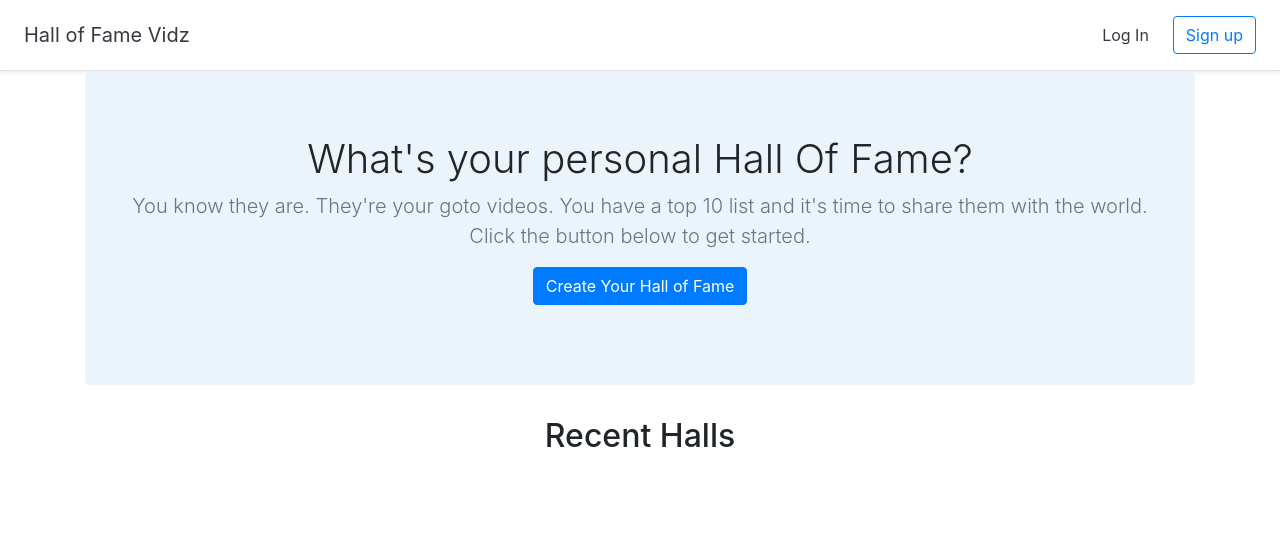
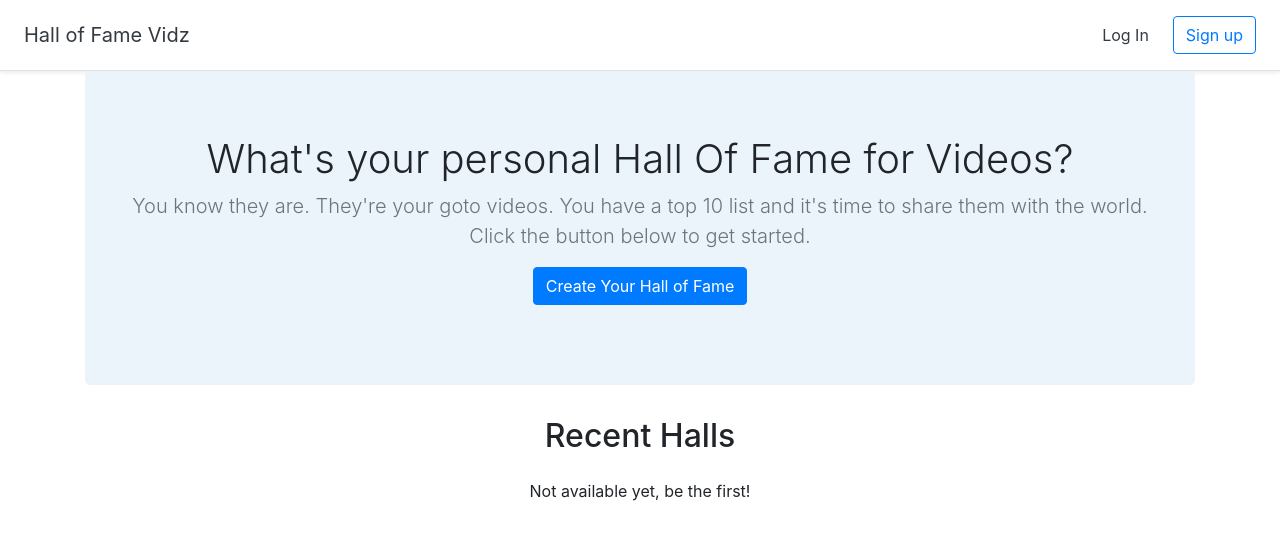
Before and after one commit to alpden550/hof-videos, a Django app: page / in a window 1280 px wide. Shown: the top 540 px of the page. Run offline with Django 3.2, Linux system fonts and the light colour scheme; data that the repository does not hold is empty; some libraries are stand-ins or nearby versions.

Commit message:
Updated index page.

```diff
--- a/templates/halls/index.html
+++ b/templates/halls/index.html
@@ -4,7 +4,7 @@
 
 {% block content %}
 <section class="jumbotron text-center">
-  <h1 class="jumbotron-heading">What's your personal Hall Of Fame?</h1>
+  <h1 class="jumbotron-heading">What's your personal Hall Of Fame for Videos?</h1>
   <p class="lead text-muted">You know they are. They're your goto videos. You have a top 10 list and it's time to share
     them with the world.
     Click the button below to get started.
@@ -28,7 +28,11 @@
     </div>
   </div>
   {% endfor %}
-</div>
+
+  </div>
+
+{% empty %}
+<div class="text-center my-4">Not available yet, be the first!</div>
 {% endfor %}
 
 {% endblock %}
```
